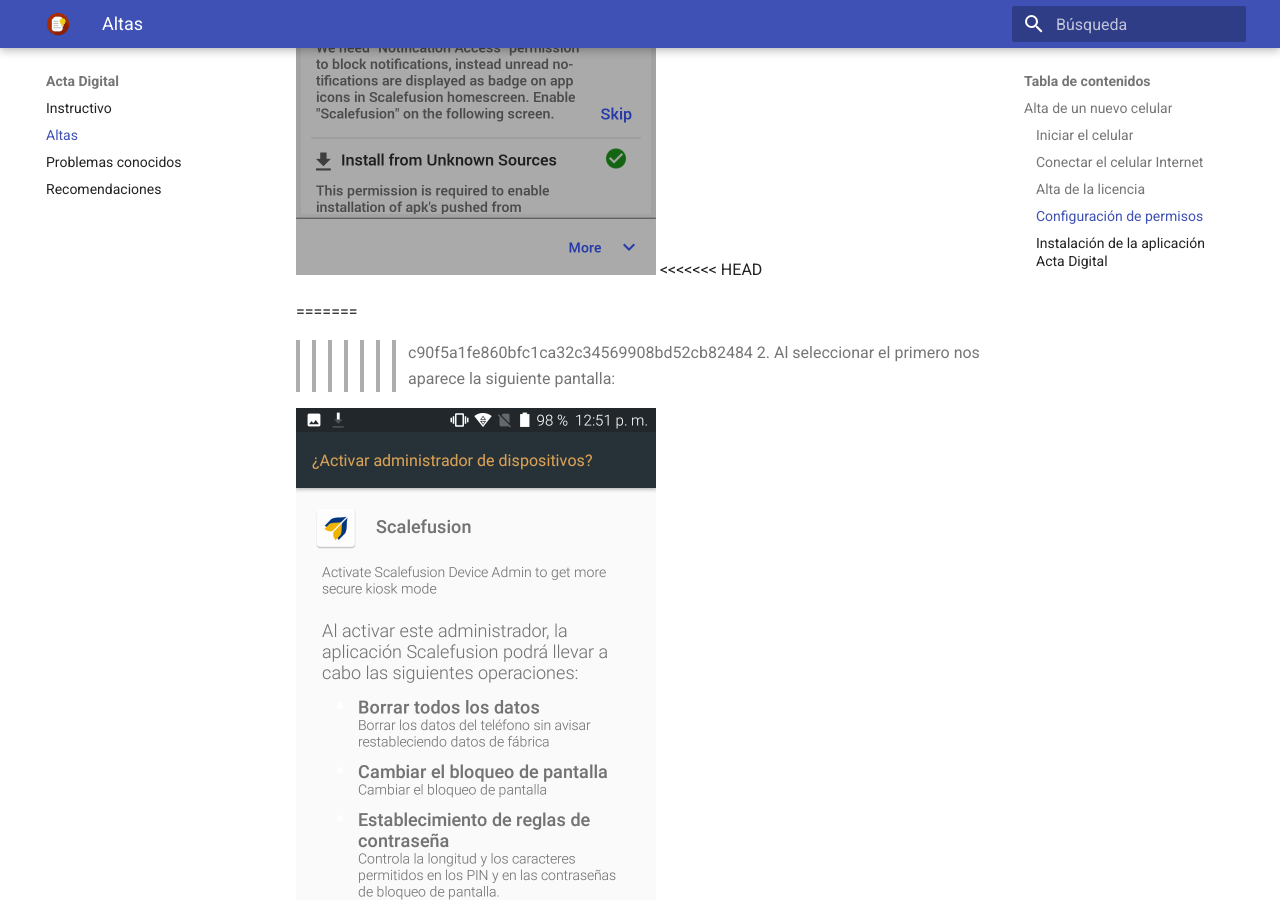
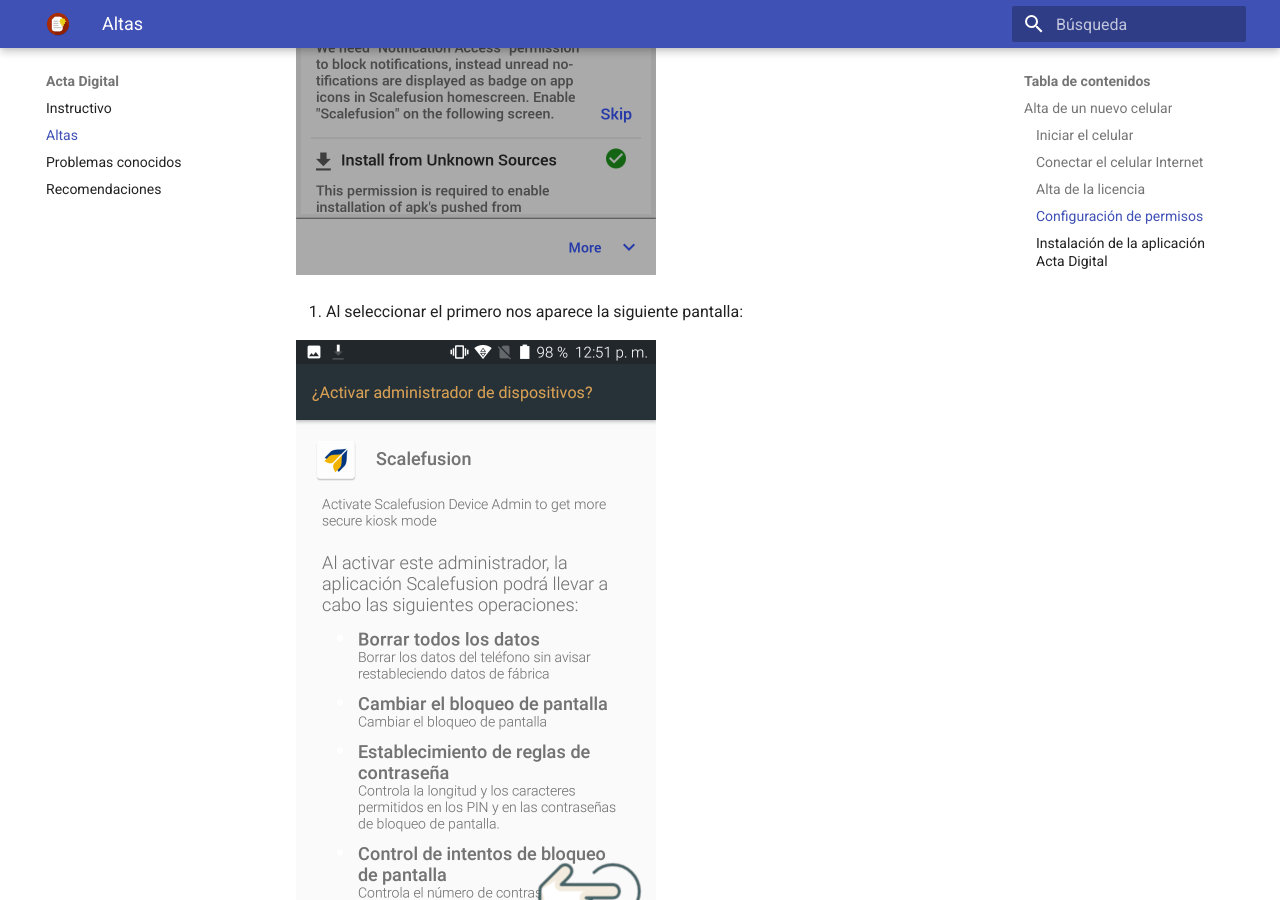
Before and after one commit to actadigital/docs, an MkDocs documentation site: the page built from docs/alta.md, in a window 1280 px wide and 900 px high, scrolled down 5260 px. Built offline with MkDocs 1.6.1 and Material for MkDocs 9.7.7, drawn with Linux system fonts in a browser that asks for light colours; some of the changed text lies outside the part shown.

Commit message:
Fix errores de merge

```diff
--- a/docs/alta.md
+++ b/docs/alta.md
@@ -36,10 +36,7 @@
 1. Siguiendo con el paso anterior, hay que habilitar todos los permisos solicitados:
 
 ![Permisos](img/alta_scalefusion_permisos_highlight.png)
-<<<<<<< HEAD
 
-=======
->>>>>>> c90f5a1fe860bfc1ca32c34569908bd52cb82484
 2. Al seleccionar el primero nos aparece la siguiente pantalla:
 
 ![Permisos](img/alta_scalefusion_permisos1.png)
@@ -83,11 +80,8 @@
 ![Permisos](img/alta_scalefusion_permisos12.png)
 
 ### Instalación de la aplicación Acta Digital
-<<<<<<< HEAD
+
 Continuamos según las capturas:
-=======
-Continuamos siguiendo las siguientes capturas:
->>>>>>> c90f5a1fe860bfc1ca32c34569908bd52cb82484
 
 ![Setup Scalefusion](img/alta_scalefusion_setup1.png)
 ![Setup Scalefusion](img/alta_scalefusion_setup2.png)
@@ -95,12 +89,8 @@
 Es muy importante seleccionar **Siempre**
 
 ![Setup Scalefusion](img/alta_scalefusion_setup3.png)
-<<<<<<< HEAD
 
 Cuando nos solicite habilitar la ubicación, le damos ACEPTAR:
-=======
-Cuando nos pregunte por los permisos de ubicación, le damos PERMITIR:
->>>>>>> c90f5a1fe860bfc1ca32c34569908bd52cb82484
 
 ![Setup Scalefusion](img/alta_scalefusion_ubicacion.png)
 
```
